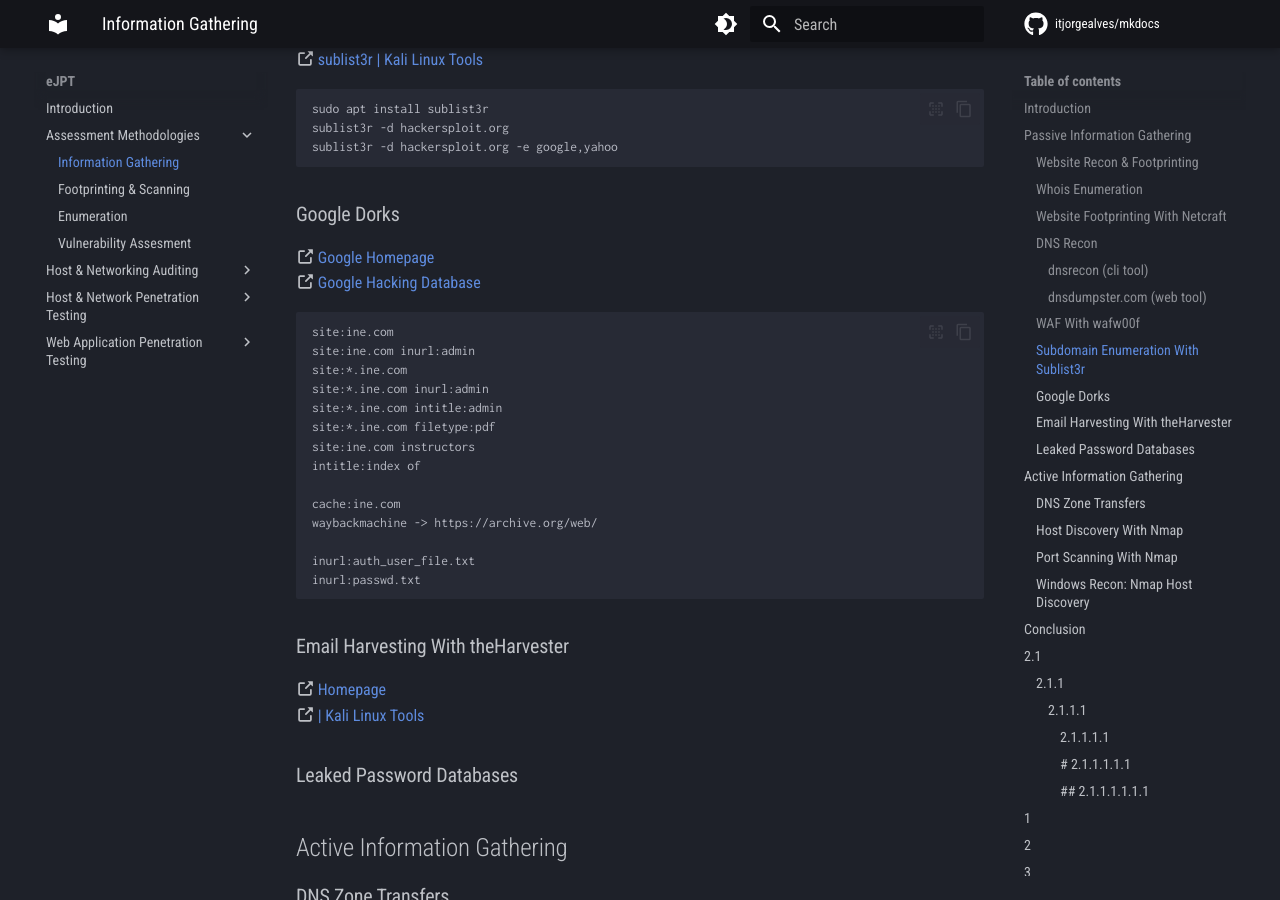
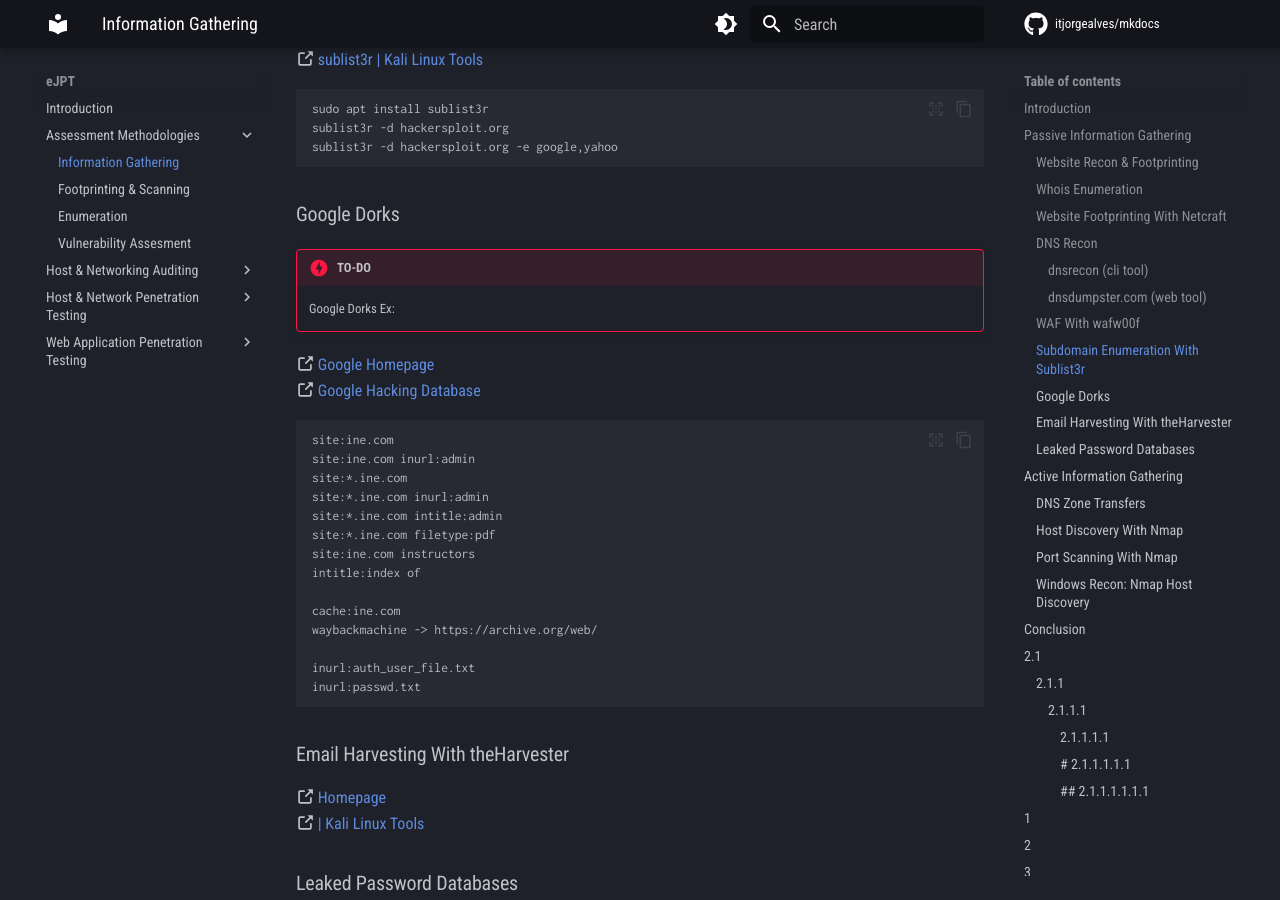
Before and after one commit to itjorgealves/mkdocs, an MkDocs documentation site: the page built from docs/eJPT/S1-Assessment-Methodologies/C1-Information-Gathering/Information-Gathering.md, in a window 1280 px wide and 900 px high, scrolled down 2161 px. Built offline with MkDocs 1.6.1 and Material for MkDocs 9.7.7, drawn with Linux system fonts in a browser that asks for light colours; comment, search, counter and statistics services are not loaded.

Commit message:
Update documentation

````diff
--- a/docs/eJPT/S1-Assessment-Methodologies/C1-Information-Gathering/Information-Gathering.md
+++ b/docs/eJPT/S1-Assessment-Methodologies/C1-Information-Gathering/Information-Gathering.md
@@ -64,6 +64,8 @@ sublist3r -d hackersploit.org -e google,yahoo
 ```
 
 ### Google Dorks ###
+!!! danger "TO-DO"
+    Google Dorks Ex:
 :octicons-link-external-16: [Google Homepage](https://www.google.com/)
 :octicons-link-external-16: [Google Hacking Database](https://www.exploit-db.com/google-hacking-database)
 ```
````
